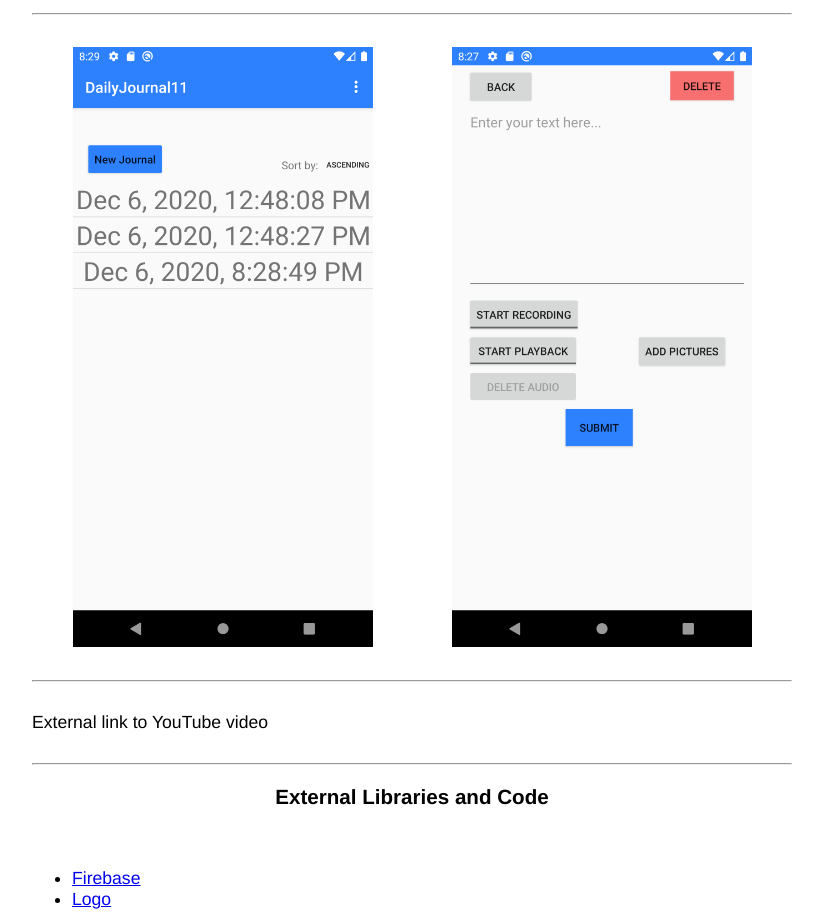
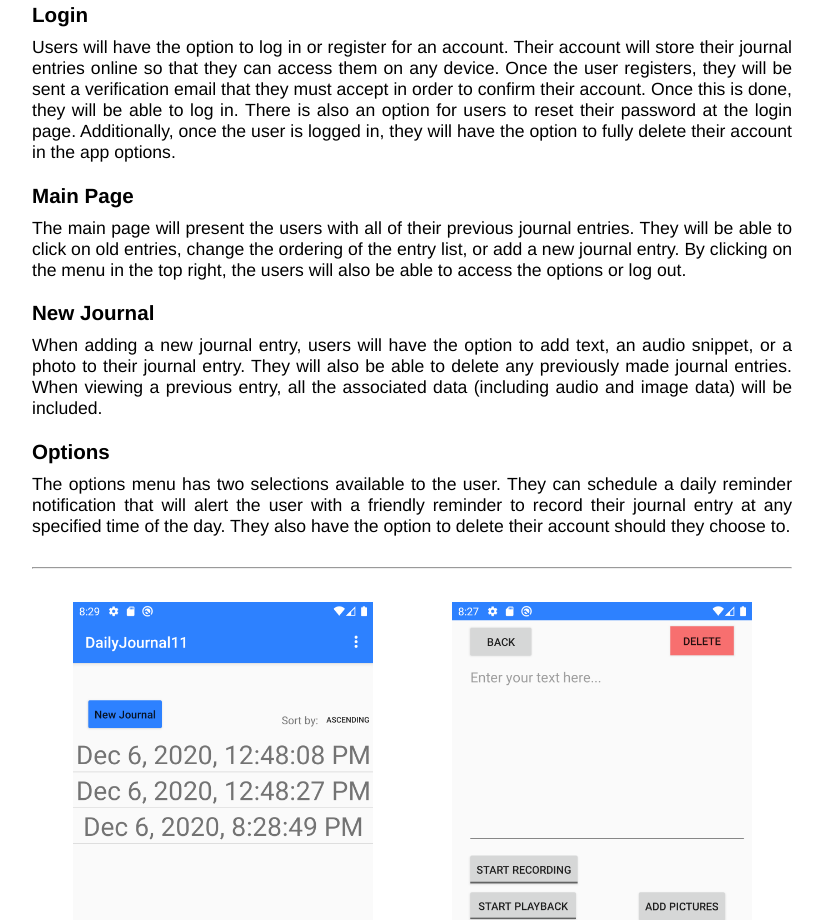
Before and after one commit to JonDoerr/Daily-Journal-11, a plain HTML site: page DailyJournal11.html in a window 1280 px wide. Shown: the part 458-1378 px from the top of the page, without its empty margins (228-1051 px from the left). Drawn offline with Linux system fonts and the light colour scheme.

Commit message:
finished html

```diff
--- a/DailyJournal11.html
+++ b/DailyJournal11.html
@@ -54,6 +54,14 @@ body {
 	  </div>
 	  <div>
 		<div style="text-align: justify">DailyJournal11 is a simple journaling app with some added features. A standard journaling or notes app will allow the user to record text for each entry. DailyJournal11 can record your speech and pictures, like a selfie. The app can allow the user to add new entries, view old entries, and record microphone, text, or image data with each entry. The app includes a daily notification reminder feature which will send the user a notification to remind them to a record a journal entry for the day. All data will be linked to a user's account so they can sign in on any device and still have access to their journal entries.</div>
+		<h3 style="margin-bottom:10px">Login</h3>
+		<div style="text-align: justify">Users will have the option to log in or register for an account. Their account will store their journal entries online so that they can access them on any device. Once the user registers, they will be sent a verification email that they must accept in order to confirm their account. Once this is done, they will be able to log in. There is also an option for users to reset their password at the login page. Additionally, once the user is logged in, they will have the option to fully delete their account in the app options.</div>
+		<h3 style="margin-bottom:10px">Main Page</h3>
+		<div style="text-align: justify">The main page will present the users with all of their previous journal entries. They will be able to click on old entries, change the ordering of the entry list, or add a new journal entry. By clicking on the menu in the top right, the users will also be able to access the options or log out.</div>
+		<h3 style="margin-bottom:10px">New Journal</h3>
+		<div style="text-align: justify">When adding a new journal entry, users will have the option to add text, an audio snippet, or a photo to their journal entry. They will also be able to delete any previously made journal entries. When viewing a previous entry, all the associated data (including audio and image data) will be included.</div>
+		<h3 style="margin-bottom:10px">Options</h3>
+		<div style="text-align: justify">The options menu has two selections available to the user. They can schedule a daily reminder notification that will alert the user with a friendly reminder to record their journal entry at any specified time of the day. They also have the option to delete their account should they choose to.</div>
 	  </div>
 	  <br><hr><br>
 	  <div>
@@ -66,12 +74,12 @@ body {
 	  </div>
 	  <br><hr><br>
 	  <div>
-		<div>External link to YouTube video</div>
+		<div>External link to YouTube video:
+		<a href="https://youtu.be/OQ0Ah7VY18I">https://youtu.be/OQ0Ah7VY18I</a></div>
 	  </div>
 	  <br><hr>
 	  <div>
 		<div><h3 style="text-align: center">External Libraries and Code</h2></div>
-		<br>
 		<ul>
 			<li><a href="https://firebase.google.com/docs">Firebase</a></li>
 			<li><a href="http://clipart-library.com/clipart/100195.htm">Logo</a></li>
```
